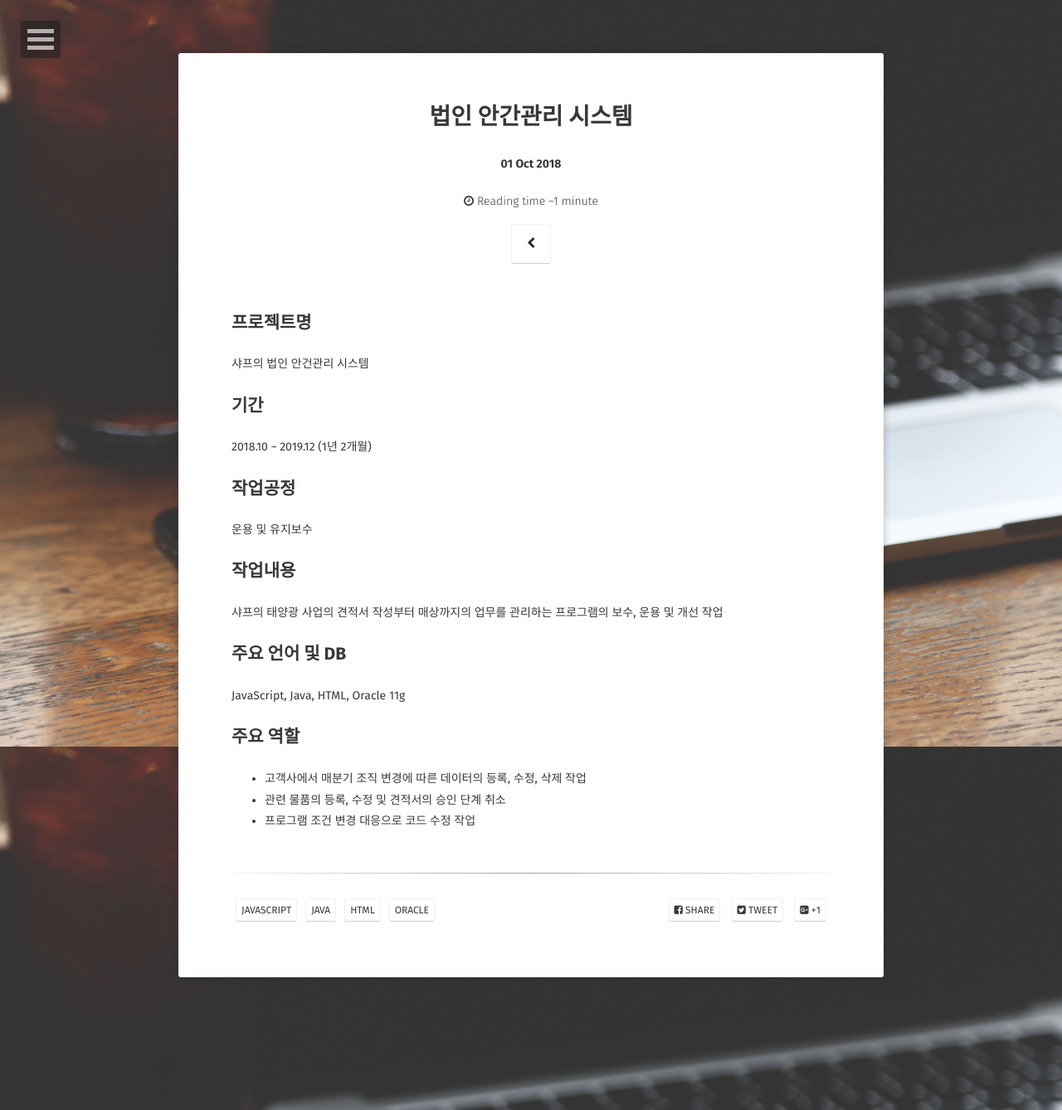
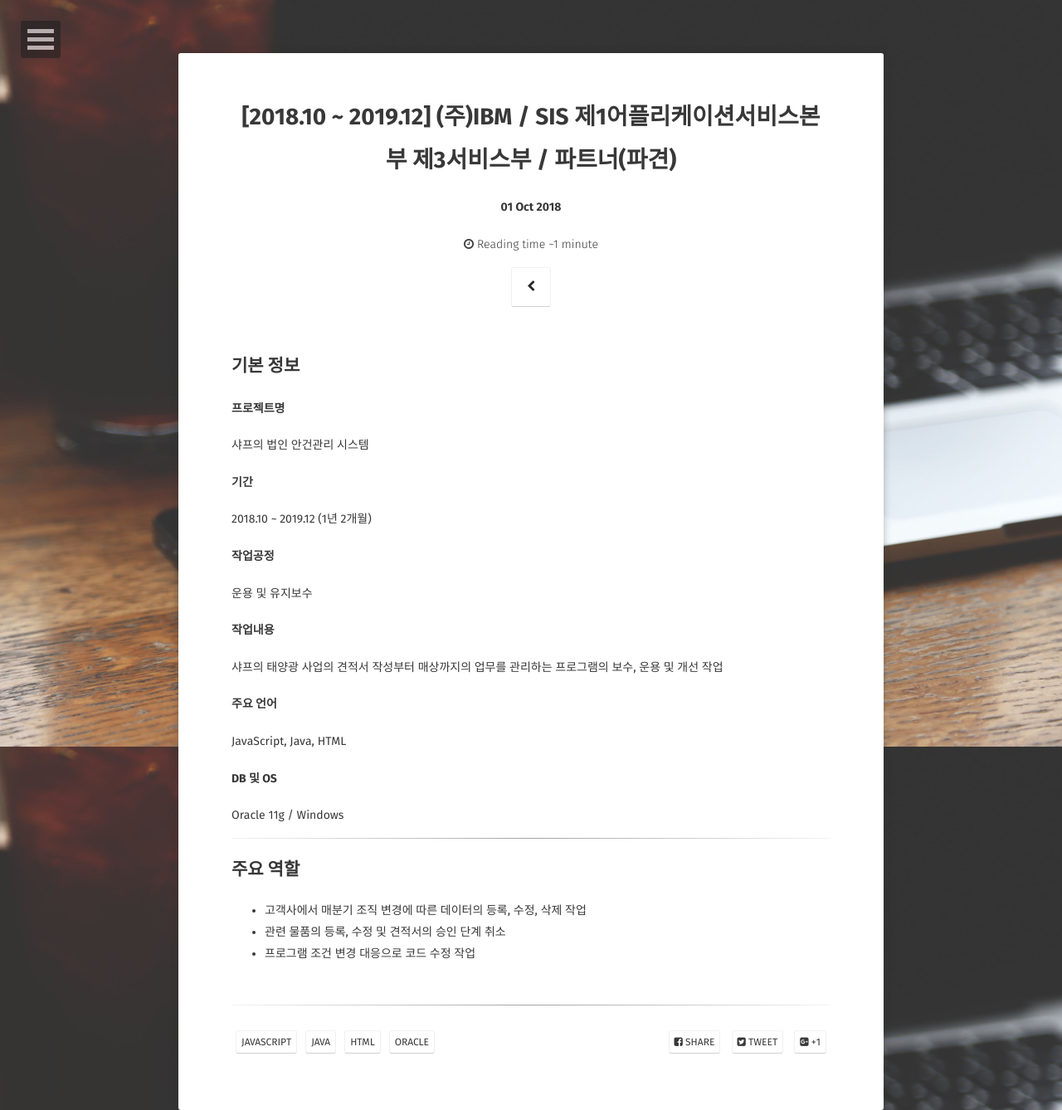
Before and after one commit to LEEJISU-dev/LEEJISU-dev.github.io, a Jekyll site: the page built from _posts/2018-10-01-법인 안건관리 시스템.md, in a window 1280 px wide. Shown: the whole page at 83% size. Built offline with Jekyll 4.4.1, drawn with Linux system fonts in a browser that asks for light colours; some web fonts are replaced.

Commit message:
Modified posts

```diff
--- a/_posts/2018-10-01-법인 안건관리 시스템.md
+++ b/_posts/2018-10-01-법인 안건관리 시스템.md
@@ -1,8 +1,8 @@
 ---
 layout: post
-title:  "법인 안간관리 시스템"
+title:  "[2018.10 ~ 2019.12] (주)IBM / SIS 제1어플리케이션서비스본부 제3서비스부 /  파트너(파견)"
 date:   2018-10-01
-excerpt: "(주)IBM 샤프의법인 안간관리 시스템의 유지보수"
+excerpt: "샤프의 법인 안건관리 시스템의 유지보수"
 tag:
 - JavaScript
 - JAVA
@@ -10,22 +10,28 @@
 - Oracle
 comments: false
 ---
+## 기본 정보
 
-## 프로젝트명
+#### 프로젝트명
 샤프의 법인 안건관리 시스템
 
-## 기간
+#### 기간
 2018.10 ~ 2019.12 (1년 2개월)
 
-## 작업공정
+#### 작업공정
 운용 및 유지보수
 
-## 작업내용
+#### 작업내용
 샤프의 태양광 사업의 견적서 작성부터 매상까지의 업무를 관리하는 프로그램의
 보수, 운용 및 개선 작업
 
-## 주요 언어 및 DB
-JavaScript, Java, HTML, Oracle 11g
+#### 주요 언어
+JavaScript, Java, HTML
+
+#### DB 및 OS
+Oracle 11g / Windows
+
+---
 
 ## 주요 역할
 * 고객사에서 매분기 조직 변경에 따른 데이터의 등록, 수정, 삭제 작업
```
